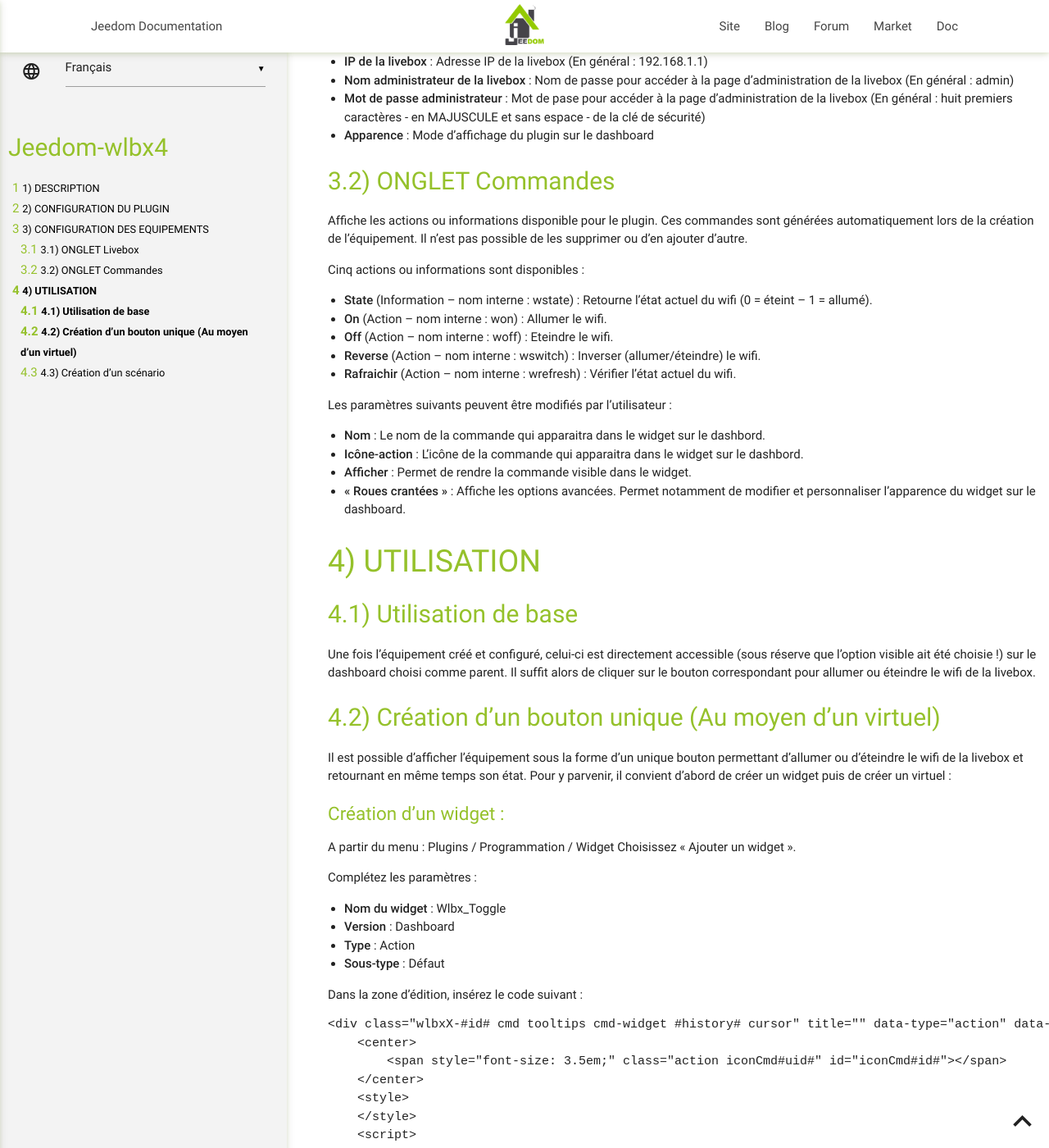
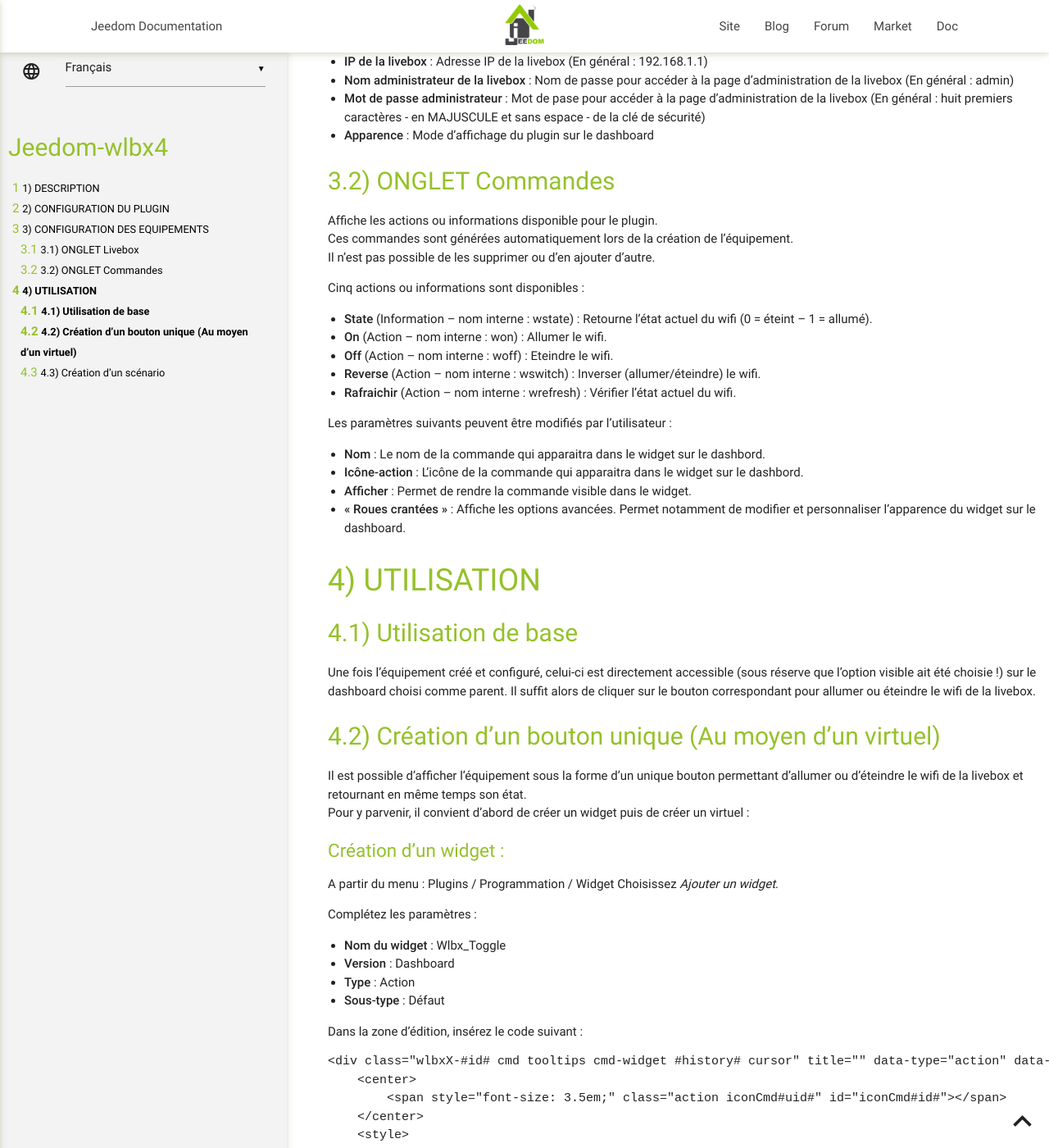
Before and after one commit to pebteam/jeedom-wlbx4, a Jekyll site: the page built from docs/fr_FR/index.md, in a window 1280 px wide and 1400 px high, scrolled down 637 px. Shown: the whole window at 82% size. Built offline with Jekyll 4.4.1, drawn with Linux system fonts in a browser that asks for light colours; our own code applies the rules of GitHub Pages for plain Markdown files.

```diff
--- a/docs/fr_FR/index.md
+++ b/docs/fr_FR/index.md
@@ -11,7 +11,7 @@ CONFIGURATION DES EQUIPEMENTS
 La configuration des équipements est accessible à partir du menu plugin :
 Plugins / Communication / Wlbx4
 
-Pour créer un équipement, cliquez sur  ![](/BLs.png)__Ajouter__![](/BRs.png)  puis donnez lui un nom (Dans la suite du présent document, la référence au nom donné sera [Livebox]).
+Pour créer un équipement, cliquez sur  ![](/BLs.png)*ajouter*![](/BRs.png)  puis donnez lui un nom (Dans la suite du présent document, la référence au nom donné sera [Livebox]).
 Vous retrouvez alors toute la configuration de votre équipement.
 
 ONGLET Livebox
@@ -29,7 +29,8 @@ ONGLET Livebox
 ONGLET Commandes
 ----------------
 Affiche les actions ou informations disponible pour le plugin.
-Ces commandes sont générées automatiquement lors de la création de l’équipement. Il n’est pas possible de les supprimer ou d’en ajouter d’autre.
+Ces commandes sont générées automatiquement lors de la création de l’équipement.
+Il n’est pas possible de les supprimer ou d’en ajouter d’autre.
 
 Cinq actions ou informations sont disponibles :
 - **State** (Information – nom interne : wstate) : Retourne l’état actuel du wifi (0 = éteint – 1 = allumé).
@@ -60,7 +61,7 @@ Pour y parvenir, il convient d’abord de créer un widget puis de créer un vir
 ### Création d’un widget :
 A partir du menu :
 Plugins / Programmation / Widget
-Choisissez « Ajouter un widget ».
+Choisissez ![](/BLs.png)*Ajouter un widget*![](/BRs.png).
 
 Complétez les paramètres :
 - **Nom du widget** : Wlbx_Toggle
```
